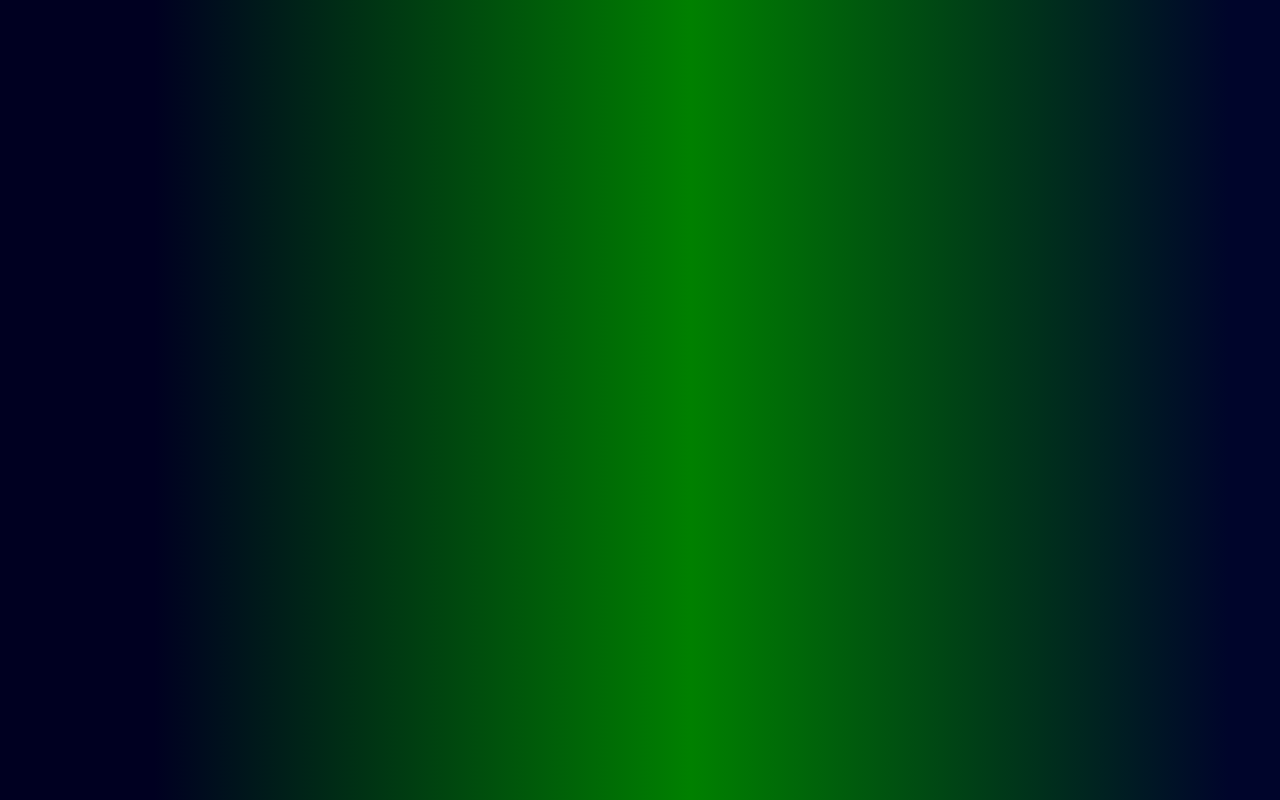
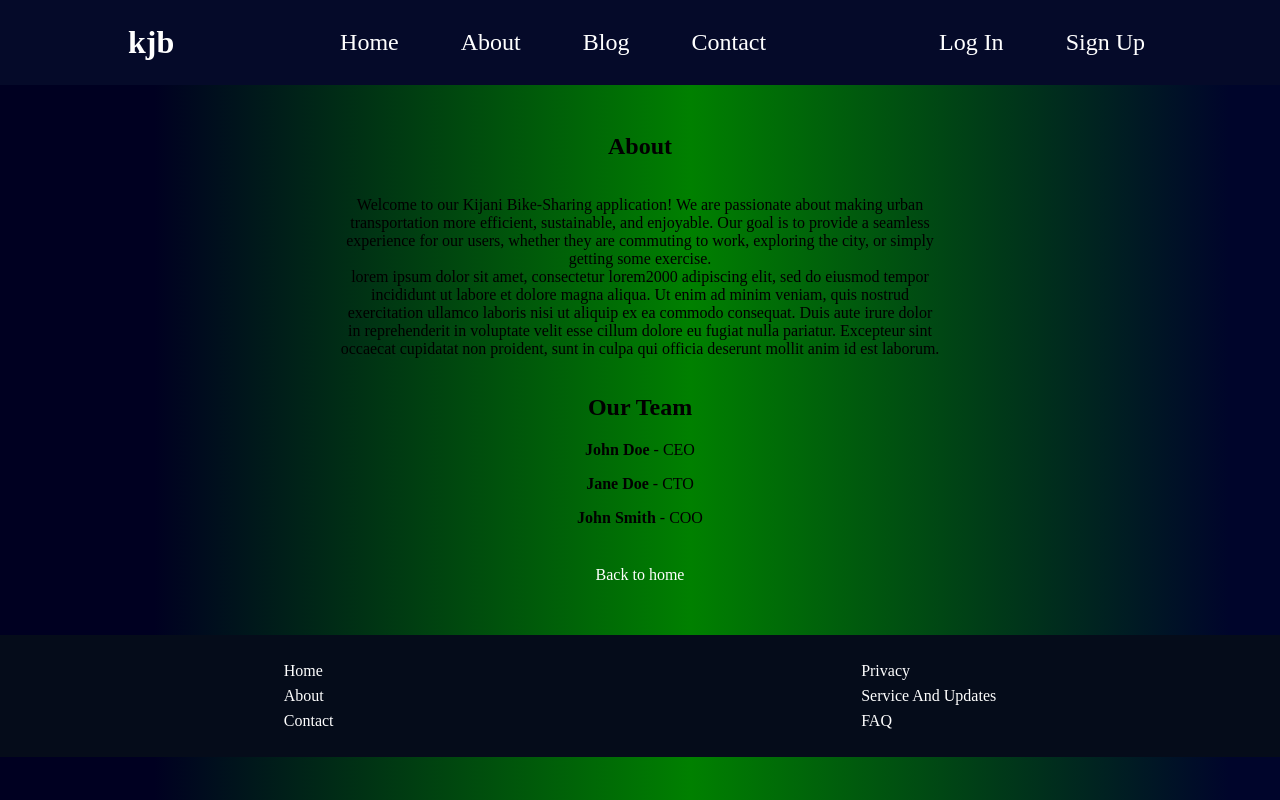
Before and after one commit to kolaoba/Kijani_Bikeshare, a React (Create React App) app in the folder front_end/kijani-bikes/: page /about in a window 1280 px wide. Before the commit this address had no page. Built offline with nearby package versions, Linux system fonts and the light colour scheme.

Commit message:
Add about page

```diff
--- a/front_end/kijani-bikes/src/App.js
+++ b/front_end/kijani-bikes/src/App.js
@@ -1,4 +1,5 @@
 import { Route, Routes, BrowserRouter } from "react-router-dom";
+import About from "./pages/About";
 
 import LandingPage from "./pages/LandingPage";
 import Login from "./pages/Login";
@@ -12,6 +13,7 @@ function App() {
           <Route path="/" element={<LandingPage />} />
           <Route path="/login" element={<Login />} />
           <Route path="/signup" element={<Signup />} />
+          <Route path="/about" element={<About />} />
         </Routes>
       </BrowserRouter>
     </>
--- /dev/null
+++ b/front_end/kijani-bikes/src/components/layout/About.js
@@ -0,0 +1,47 @@
+// Create About us section
+
+// Path: src/components/layout/About.js
+
+import { Link } from "react-router-dom";
+import classes from "./About.module.css";
+
+function AboutSection() {
+  return (
+    <section className={classes.section}>
+      <h2>About</h2>
+      <div className={classes.discription}>
+        <p>
+          Welcome to our Kijani Bike-Sharing application! We are passionate
+          about making urban transportation more efficient, sustainable, and
+          enjoyable. Our goal is to provide a seamless experience for our users,
+          whether they are commuting to work, exploring the city, or simply
+          getting some exercise. <br />
+          lorem ipsum dolor sit amet, consectetur lorem2000 adipiscing elit, sed
+          do eiusmod tempor incididunt ut labore et dolore magna aliqua. Ut enim
+          ad minim veniam, quis nostrud exercitation ullamco laboris nisi ut
+          aliquip ex ea commodo consequat. Duis aute irure dolor in
+          reprehenderit in voluptate velit esse cillum dolore eu fugiat nulla
+          pariatur. Excepteur sint occaecat cupidatat non proident, sunt in
+          culpa qui officia deserunt mollit anim id est laborum.
+        </p>
+      </div>
+      <div className={classes.team}>
+        <h2>Our Team</h2>
+        <p>
+          <strong>John Doe</strong> - CEO
+        </p>
+        <p>
+          <strong>Jane Doe</strong> - CTO
+        </p>
+        <p>
+          <strong>John Smith</strong> - COO
+        </p>
+      </div>
+      <p>
+        <Link to="/">Back to home</Link>
+      </p>
+    </section>
+  );
+}
+
+export default AboutSection;
--- /dev/null
+++ b/front_end/kijani-bikes/src/components/layout/About.module.css
@@ -0,0 +1,20 @@
+.section {
+  display: flex;
+  align-items: center;
+  justify-content: center;
+  flex-direction: column;
+  padding: 28px;
+}
+
+.section div {
+  width: 80%;
+  max-width: 600px;
+  margin: 0 auto;
+}
+.section h2 {
+  text-align: center;
+}
+
+.section p {
+  text-align: center;
+}
--- /dev/null
+++ b/front_end/kijani-bikes/src/pages/About.js
@@ -0,0 +1,16 @@
+import MainNavigation from "../components/layout/MainNavigation";
+
+import AboutSection from "../components/layout/About";
+import Footer from "../components/layout/Footer";
+
+function About() {
+  return (
+    <section>
+      <MainNavigation />
+      <AboutSection />
+      <Footer />
+    </section>
+  );
+}
+
+export default About;
```
